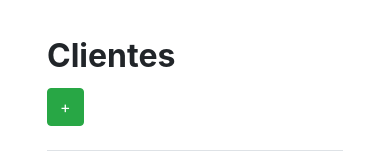
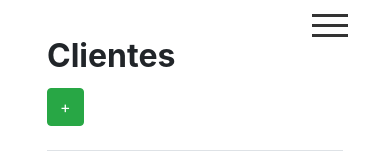
Before and after one commit to AGutierrezR/react-dashboard, a React (Create React App) app: page /admin/clientes in a window 390 px wide. Shown: the top 160 px of the page. Built offline with nearby package versions, Linux system fonts and the light colour scheme; data requests are answered from the project's data file.

Commit message:
Agregar detalles UI al sidebar
- Resposividad,
- Apertura y cierre en mobil
- Backdrop
- Nav-toggle

```diff
--- /dev/null
+++ b/src/UI/Backdrop.js
@@ -0,0 +1,8 @@
+import React from 'react'
+// import classes from './Backdrop.module.css'
+
+const Backdrop = props => (
+  props.show ? <div className="backdrop" onClick={props.clicked}></div>: null
+)
+
+export default Backdrop
--- /dev/null
+++ b/src/assets/css/components/_navigation.scss
@@ -0,0 +1,31 @@
+.navbar {
+  height: 50px;
+  width: 100%;
+  position: fixed;
+  top: 0;
+  left: 0;
+  display: flex;
+  justify-content: flex-end;
+  align-items: center;
+  padding: 0 40px;
+  box-sizing: border-box;
+  z-index: 90;
+
+  @media (min-width: 992px) {
+    display: none;
+  }
+}
+
+.navbar nav {
+  height: 100%;
+}
+
+.Logo {
+  height: 80%;
+}
+
+@media (max-width: 499px) {
+  .DesktopOnly {
+    display: none;
+  }
+}
--- /dev/null
+++ b/src/assets/css/elements/_backdrop.scss
@@ -0,0 +1,14 @@
+.backdrop {
+  width: 100%;
+  height: 100%;
+  position: fixed;
+  z-index: 100;
+  left: 0;
+  top: 0;
+  background-color: rgba(0, 0, 0, .5);
+
+  @media (min-width: 992px) {
+    display: none
+  }
+
+}
--- /dev/null
+++ b/src/assets/css/elements/_nav-toggle.scss
@@ -0,0 +1,23 @@
+.nav-toggle {
+  width: 40px;
+  height: 100%;
+  display: flex;
+  flex-flow: column;
+  justify-content: space-around;
+  align-items: center;
+  padding: 10px 0;
+  box-sizing: border-box;
+  cursor: pointer;
+}
+
+.nav-toggle div {
+  width: 90%;
+  height: 3px;
+  background-color: #333;
+}
+
+@media (min-width: 992) {
+  .nav-toggle {
+      display: none;
+  }
+}
--- a/src/assets/css/layout/_sidebar.scss
+++ b/src/assets/css/layout/_sidebar.scss
@@ -8,4 +8,8 @@
   @media (min-width: 992px) {
     transform: translateX(0);
   }
+
+  &.open {
+    transform: translateX(0);
+  }
 }
--- a/src/assets/css/main.scss
+++ b/src/assets/css/main.scss
@@ -6,4 +6,8 @@
 @import './layout/sidebar';
 @import './layout/main-panel';
 
-@import './components/sidebar'
+@import './components/sidebar';
+
+@import './components/navigation';
+@import './elements/nav-toggle';
+@import './elements/backdrop';
--- /dev/null
+++ b/src/components/Navigation/Navigation.js
@@ -0,0 +1,15 @@
+import React from 'react'
+
+const Navigation = (props) => {
+  return (
+    <div className="navbar">
+      <div className="nav-toggle" onClick={props.toggle}>
+        <div></div>
+        <div></div>
+        <div></div>
+      </div>
+    </div>
+  )
+}
+
+export default Navigation
--- a/src/components/Sidebar/Sidebar.js
+++ b/src/components/Sidebar/Sidebar.js
@@ -1,9 +1,18 @@
 import React from 'react'
-import { NavLink } from "react-router-dom";
+import { NavLink } from 'react-router-dom'
+import Backdrop from '../../UI/Backdrop'
 
 const Sidebar = (props) => {
+  let classes = ['sidebar']
+
+  if (props.isOpen) {
+    classes = [...classes, 'open']
+  }
+
   return (
-    <div className="sidebar">
+    <>
+      <Backdrop show={props.isOpen} clicked={props.toggle}/>
+      <div className={classes.join(' ')}>
         <ul className="nav">
           {props.routes.map((prop, key) => {
             return (
@@ -11,15 +20,17 @@ const Sidebar = (props) => {
                 <NavLink
                   to={prop.layout + prop.path}
                   className="nav-link"
-              activeClassName="active">
+                  activeClassName="active"
+                  onClick={props.toggle}
+                >
                   {prop.name}
                 </NavLink>
               </li>
             )
           })}
-
         </ul>
       </div>
+    </>
   )
 }
 
--- a/src/layouts/Admin.js
+++ b/src/layouts/Admin.js
@@ -3,8 +3,12 @@ import Sidebar from '../components/Sidebar/Sidebar'
 
 import routes from '../routes'
 import { Route, Switch } from 'react-router-dom'
+import Navigation from '../components/Navigation/Navigation'
 
 class Admin extends Component {
+  state = {
+    sidebarOpen: false
+  }
 
   getRoutes = routes => {
     return routes.map((prop, key) => (
@@ -20,11 +24,21 @@ class Admin extends Component {
     ))
   }
 
+  sidebarStatusHandler = () => {
+    this.setState(prevState => (
+      {sidebarOpen: !prevState.sidebarOpen}
+    ))
+  }
+
   render() {
     return (
       <div className="wrapper">
-        <Sidebar routes={routes} />
+        <Sidebar
+          routes={routes}
+          isOpen={this.state.sidebarOpen}
+          toggle={this.sidebarStatusHandler}/>
         <div id="main-panel" className="main-panel">
+          <Navigation toggle={this.sidebarStatusHandler} />
           <Switch>{this.getRoutes(routes)}</Switch>
         </div>
       </div>
```
Lines whose indentation alone changed are shown as unchanged.
